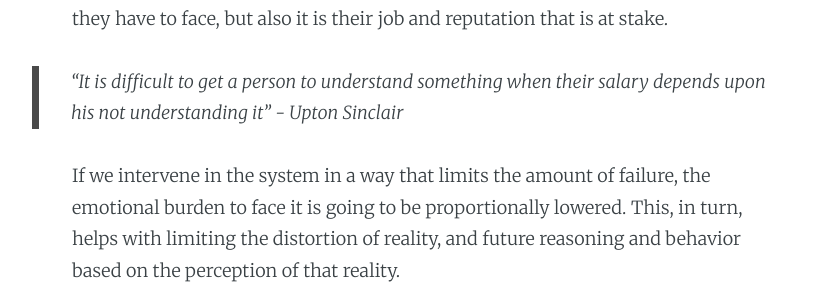
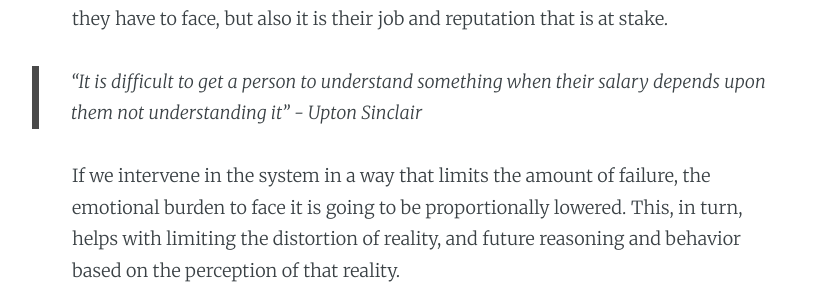
Before and after one commit to dragan-stepanovic/dragan-stepanovic.github.io, a Jekyll site: the page built from _posts/2020-06-09-big-batches-reality-distortion.md, in a window 1280 px wide. Shown: the part 1212-1506 px from the top of the page, without its empty margins (213-1026 px from the left). Built offline with Jekyll 4.4.1, drawn with Linux system fonts in a browser that asks for light colours.

Commit message:
Update 2020-06-09-big-batches-reality-distortion.md

```diff
--- a/_posts/2020-06-09-big-batches-reality-distortion.md
+++ b/_posts/2020-06-09-big-batches-reality-distortion.md
@@ -21,7 +21,7 @@ Big batches inherently carry big risks, which often lead to big failures. And th
 
 There's also another thing here at play. People in charge of a big failure will be even more incentivized to distort the reality since it's not just emotional burden that they have to face, but also it is their job and reputation that is at stake.
 
-> "It is difficult to get a person to understand something when their salary depends upon his not understanding it" - Upton Sinclair
+> "It is difficult to get a person to understand something when their salary depends upon them not understanding it" - Upton Sinclair
 
 If we intervene in the system in a way that limits the amount of failure, the emotional burden to face it is going to be proportionally lowered. This, in turn, helps with limiting the distortion of reality, and future reasoning and behavior based on the perception of that reality.
 
```
